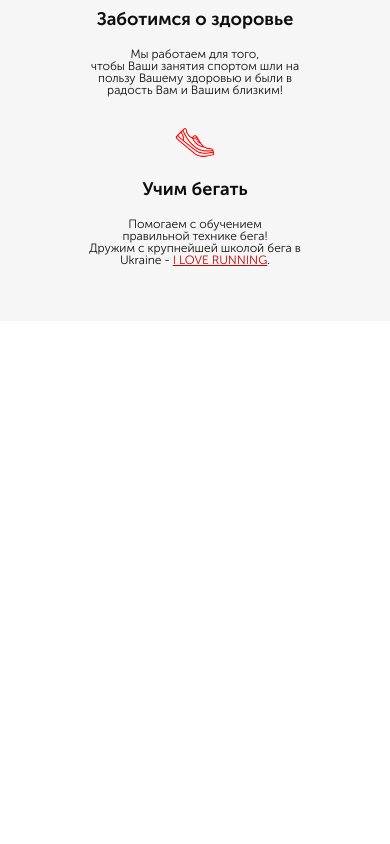
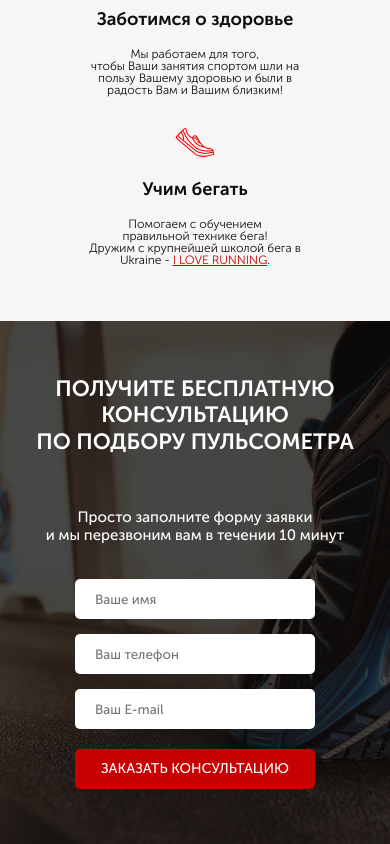
Before and after one commit to lokie405/pulsometer, a website: page src/index.html in a window 390 px wide. Shown: the part 881-1725 px from the top of the page. Before the commit the page ends 1202 px from the top, so only its background shows below. Drawn offline with nearby package versions, Linux system fonts and the light colour scheme; files that its build step writes are made by us from their sources.

Commit message:
consultation (350px)

```diff
--- a/src/index.html
+++ b/src/index.html
@@ -72,7 +72,16 @@
     </section>
 
     <section class="consultation">
-
+        <div class="container">
+            <h2 class="consultation__title">Получите бесплатную консультацию<br> по подбору пульсометра</h2>
+            <div class="consultation__require">Просто заполните форму заявки<br> и мы перезвоним вам в течении 10 минут</div>
+            <form action="#" class="form consultation-form ">
+                <input type="text" placeholder="Ваше имя" name="name" class="form__item form__name">
+                <input type="number" placeholder="Ваш телефон" name="name" class="form__item form__tel">
+                <input type="email" placeholder="Ваш E-mail" name="name" class="form__item form__email">
+                <button class="form__submit">заказать кОНСУЛЬТАЦИЮ</button>
+            </form>
+        </div>
     </section>
 </body>
 </html>
--- a/src/scss/blocks/_consultation.scss
+++ b/src/scss/blocks/_consultation.scss
@@ -0,0 +1,37 @@
+@use "../base/mixins";
+.consultation {
+    background: url("../img/bg/consultation.jpg") center (center / cover) no-repeat;
+    max-height: 680px;
+    padding: 103px 0 92px 0;
+    &__title {
+        font-size: 36px;
+        font-weight: 700;
+        line-height: 1.2;
+        text-transform: uppercase;
+        color: #ffffff;
+    }
+    &__require {
+        margin-top: 80px;
+        font-size: 20px;
+        font-weight: 500;
+        line-height: 1.2;
+        color: #ffffff;
+    }
+    .form {
+        display: flex;
+        flex-direction: column;
+        margin-top: 20px;
+        &__item {
+            width: 300px;
+            height: 50px;
+            margin-top: 15px;
+            border-radius: 5px;
+            background-color: #fff;
+            padding-left: 20px;
+            }
+        &__submit {
+            margin-top: 20px;
+            @include mixins.btn(300px, 55px, 16px);
+        }
+    }
+}
--- a/src/scss/media/_large.scss
+++ b/src/scss/media/_large.scss
@@ -1,5 +1,6 @@
 /* 768px - 992px */
 
+@use "../base/mixins";
 @media (max-width: 991.5px){
     .container {
         max-width: 700px;
@@ -29,4 +30,24 @@
             }
         }
     }
+
+    .consultation {
+        padding: 85px 0 73px 0;
+        &__title {
+            font-size: 29px;
+        }
+        &__require {
+            margin-top: 53px;
+            font-size: 17px;
+        }
+        .form {
+            &__item {
+                width: 270px;
+                height: 45px;
+            }
+            &__submit {
+                @include mixins.btn(270px, 45px, 14px);
+            }
+        }
+    }
 }
--- a/src/scss/media/_small.scss
+++ b/src/scss/media/_small.scss
@@ -1,15 +1,15 @@
-/* 350px - 567px */
+/* 350px - 576px */
 @use "../base/mixins";
 
-@media (max-width: 566.5px) {
+@media (max-width: 576.5px) {
     .container {
-        max-width: 340px;
+        max-width: 90%;
+        min-width: 340px;
     }
 
     .promo {
         padding-bottom: 65px;
         .header {
-
             flex-wrap: wrap;
             // justify-content: space-between;
 
@@ -100,4 +100,26 @@
             }
         }
     }
+
+    .consultation {
+        padding: 55px 0 55px 0;
+        &__title {
+            font-size: 22px;
+            text-align: center;
+        }
+        &__require {
+            font-size: 15px;
+            text-align: center;
+        }
+        &-form {
+            align-items: center;
+            .form__item {
+                width: 240px;
+                height: 40px;
+            }
+            .form__submit {
+                @include mixins.btn(240px, 40px, 14px);
+            }
+        }
+    }
 }
```
Also changed, not shown: dest/index.html (+10 -1 lines), dest/css/style.css.
